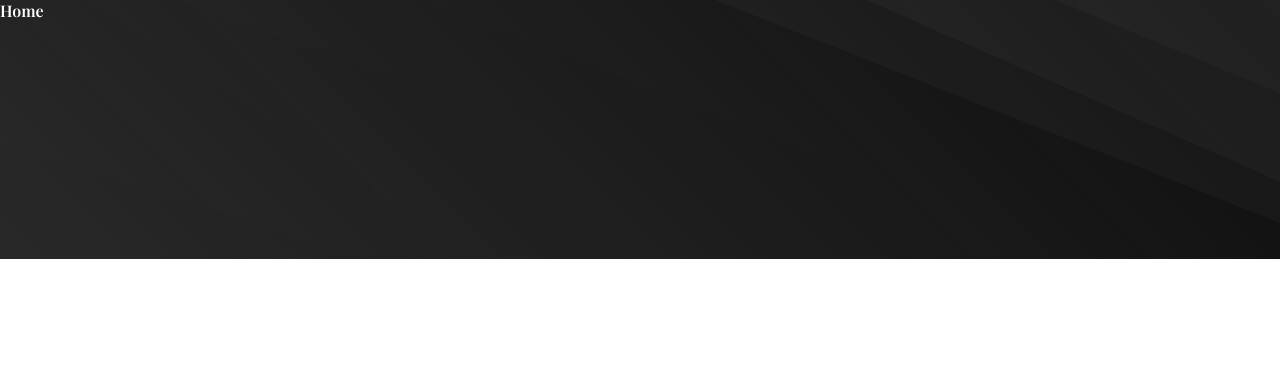
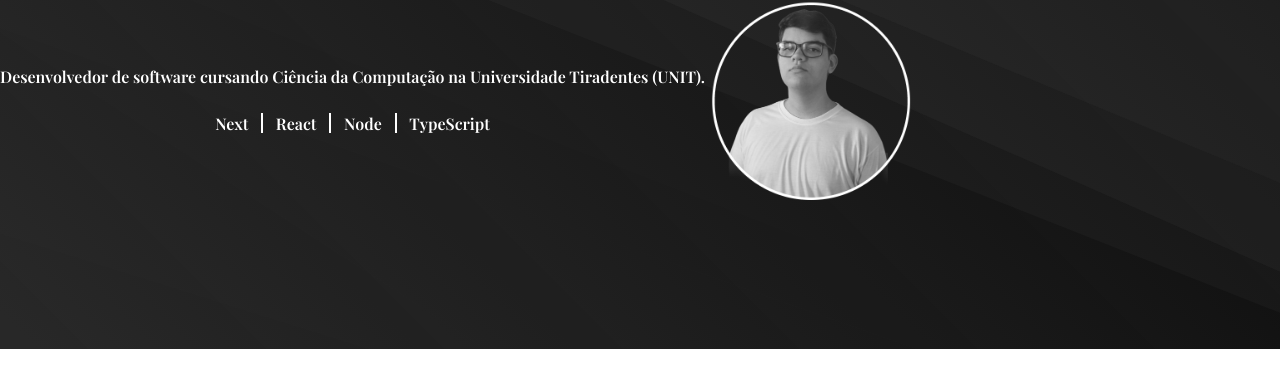
Before and after one commit to antonionetu/novo-portfolio, a Next.js app: page /home/components/Home in a window 1280 px wide. Shown: the top 388 px of the page. Built offline with nearby package versions, Linux system fonts and the light colour scheme.

Commit message:
create home component

```diff
--- a/pages/home/components/Home.tsx
+++ b/pages/home/components/Home.tsx
@@ -1,13 +1,67 @@
+import Image from "next/image"
+import styled from "styled-components"
 import { Main } from "../style"
 
 export const Home = () => {
 	return (
-		<div>
+		<div className="changer">
 			<Main>
-				<p>Home</p>
+				<Section>
+					<div className="text">
+						<p>
+							Desenvolvedor de software cursando Ciência da Computação na
+							Universidade Tiradentes (UNIT).
+						</p>
+						<div className="stacks">
+							<p>Next</p>
+							<VerticalLine />
+							<p>React</p>
+							<VerticalLine />
+							<p>Node</p>
+							<VerticalLine />
+							<p>TypeScript</p>
+						</div>
+					</div>
+					<Image
+						src="/myPhoto.png"
+						alt="Foto de Antônio"
+						width={200}
+						height={200}
+					/>
+				</Section>
 			</Main>
 		</div>
 	)
 }
 
+const Section = styled.section`
+	display: flex;
+	align-items: center;
+	gap: 0.5vw;
+
+	div.text {
+		width: "25vw";
+
+		p {
+			margin-bottom: 2vw;
+		}
+
+		div.stacks {
+			display: flex;
+			gap: 1vw;
+			justify-content: center;
+			align-items: center;
+
+			p {
+				margin: 0px;
+			}
+		}
+	}
+`
+
+const VerticalLine = styled.div`
+	border-left: 2px solid white;
+	height: 20px;
+`
+
 export default Home
```
